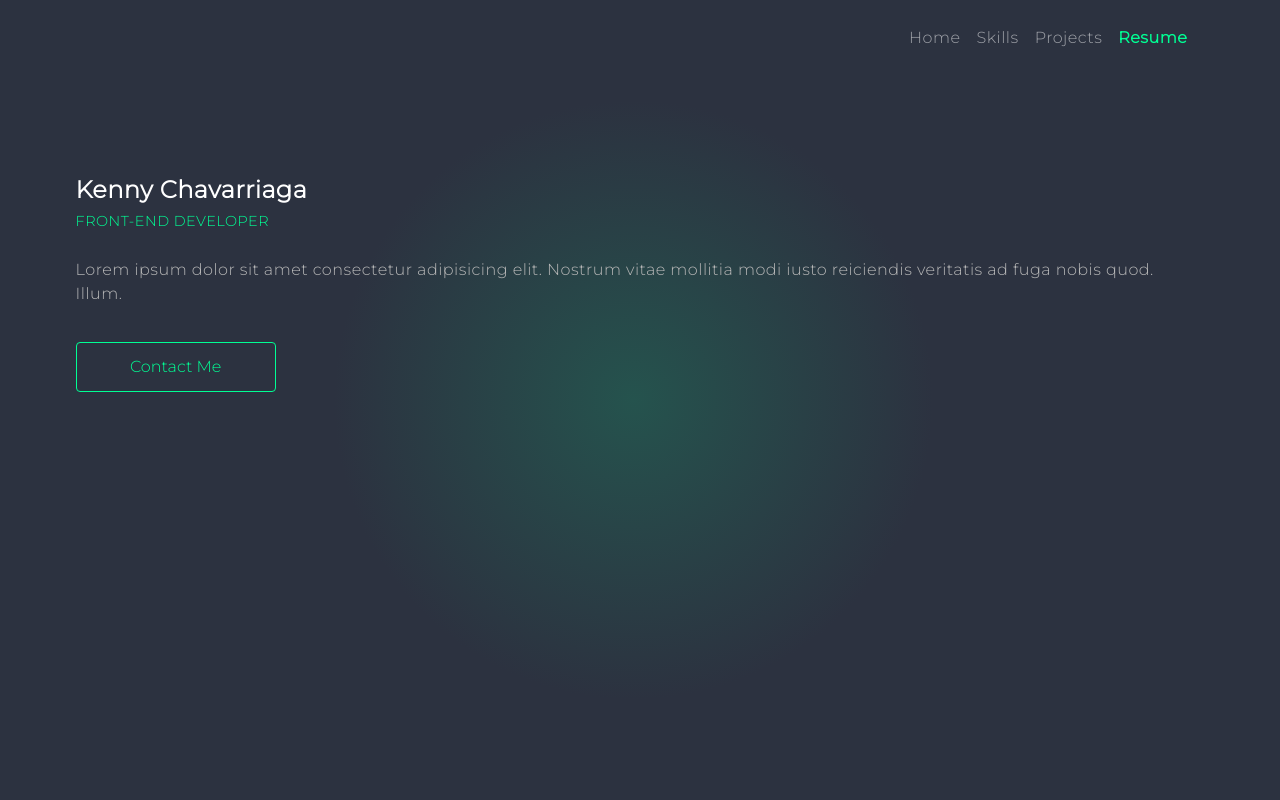
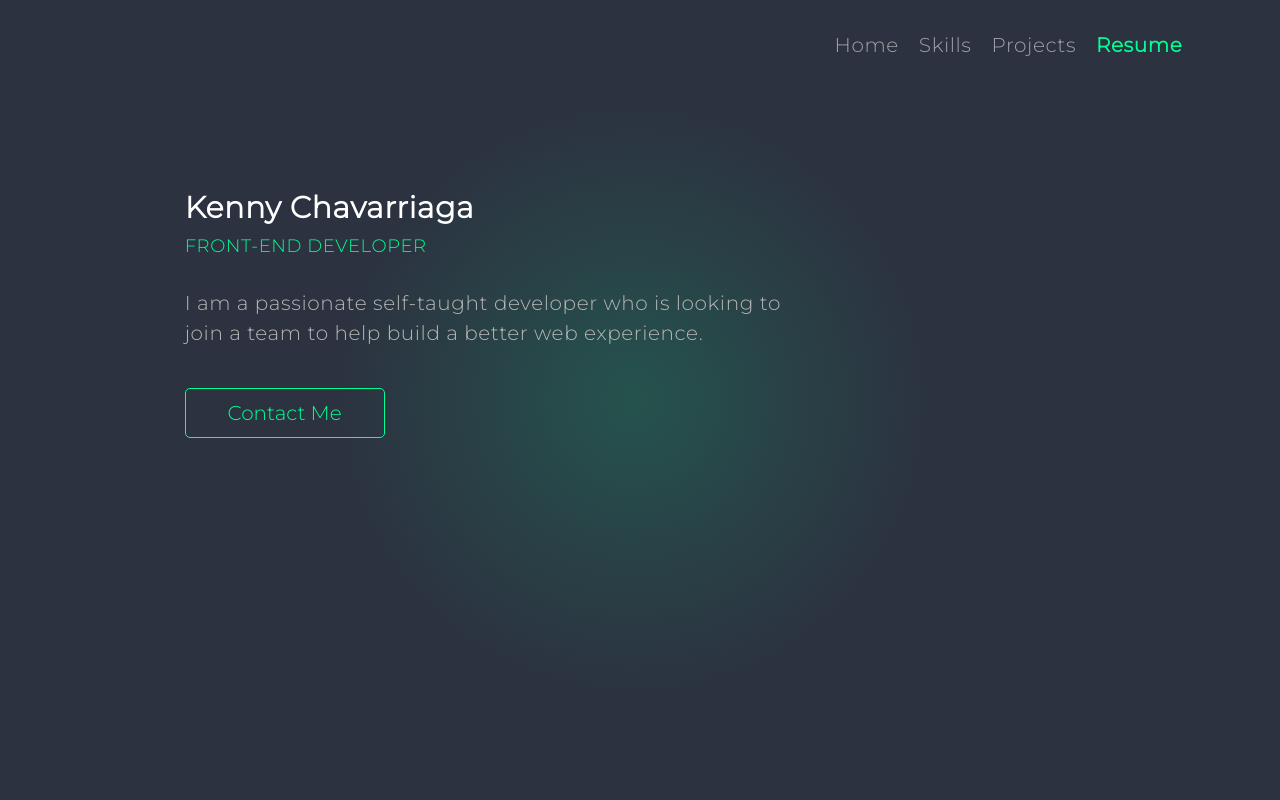
Before and after one commit to Mafesto8798/Portfolio, a React (Create React App) app: page / in a window 1280 px wide. Shown: the top 800 px of the page. Built offline with nearby package versions, Linux system fonts and the light colour scheme; a web font is replaced by a local one.

Commit message:
added content

```diff
--- a/src/Components/Home.jsx
+++ b/src/Components/Home.jsx
@@ -34,9 +34,8 @@ export default function Home() {
 
             <div id="info">
               <p>
-                Lorem ipsum dolor sit amet consectetur adipisicing elit. Nostrum
-                vitae mollitia modi iusto reiciendis veritatis ad fuga nobis
-                quod. Illum.
+                I am a passionate self-taught developer who is looking to join a
+                team to help build a better web experience.
               </p>
             </div>
             <a href="#contact" style={{ textDecoration: "none" }}>
--- a/src/index.css
+++ b/src/index.css
@@ -281,7 +281,7 @@ footer {
   }
 
   html {
-    font-size: 16px;
+    font-size: 20px;
   }
   .btn {
     width: 200px;
@@ -301,6 +301,7 @@ footer {
     width: 100px;
   }
   #home {
+    width: 75%;
     align-items: start;
     margin: 100px auto;
   }
@@ -316,8 +317,11 @@ footer {
     width: 99vw;
   }
   #info {
+    width: 100%;
     text-align: left;
-    width: 100%;
+  }
+  #info p {
+    width: 70%;
   }
   #navbar {
     padding-right: 60px;
```
